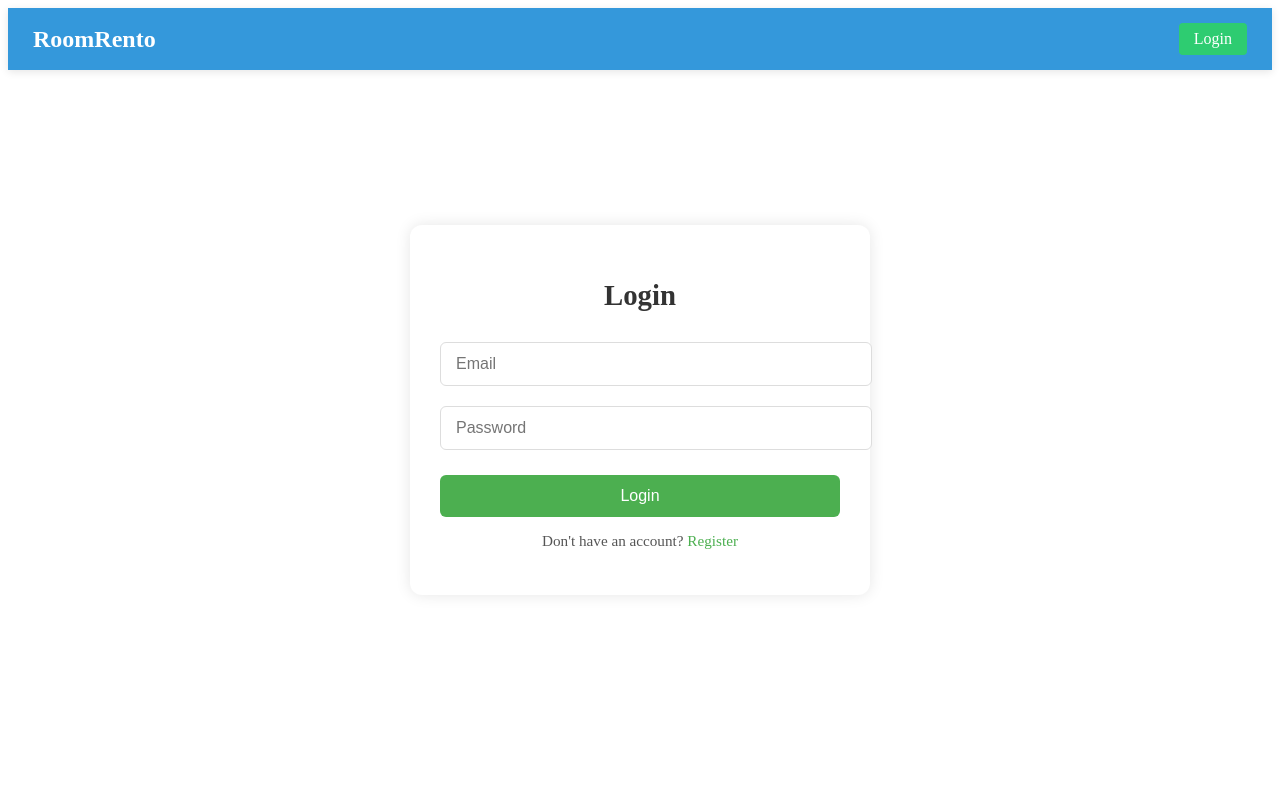
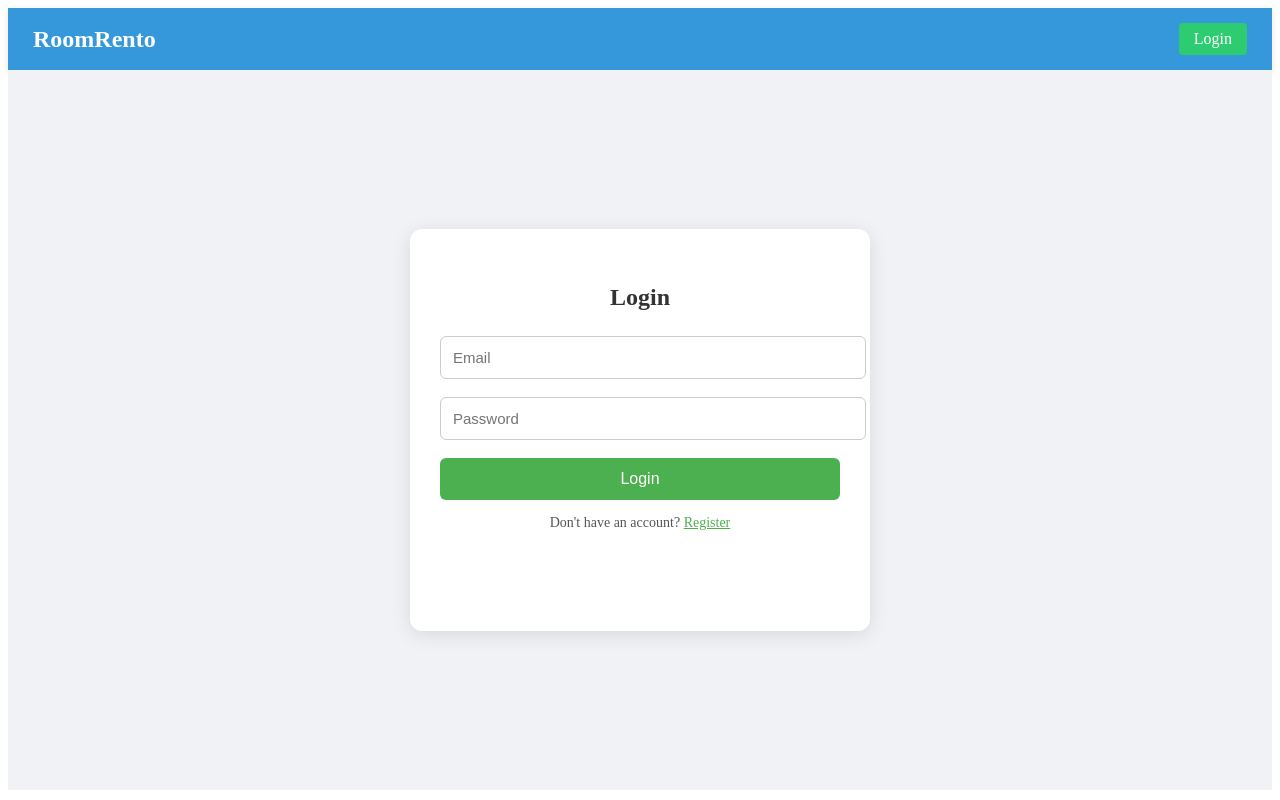
Before and after one commit to Anshmalik94/RoomRento, a React (Create React App) app in the folder client/: page /login in a window 1280 px wide. Built offline with nearby package versions, Linux system fonts and the light colour scheme.

Commit message:
gmail google login

```diff
--- a/client/package.json
+++ b/client/package.json
@@ -3,11 +3,13 @@
   "version": "0.1.0",
   "private": true,
   "dependencies": {
+    "@react-oauth/google": "^0.12.2",
     "@testing-library/dom": "^10.4.0",
     "@testing-library/jest-dom": "^6.6.3",
     "@testing-library/react": "^16.3.0",
     "@testing-library/user-event": "^13.5.0",
     "axios": "^1.10.0",
+    "jwt-decode": "^4.0.0",
     "react": "^19.1.0",
     "react-dom": "^19.1.0",
     "react-router-dom": "^7.6.3",
--- a/client/src/components/AuthForm.css
+++ b/client/src/components/AuthForm.css
@@ -2,72 +2,86 @@
   display: flex;
   justify-content: center;
   align-items: center;
-  min-height: 80vh;
+  min-height: 85vh;
+  background-color: #f0f2f5;
   padding: 20px;
 }
 
 .auth-form {
   background: #fff;
-  padding: 30px;
+  padding: 35px 30px;
   border-radius: 12px;
   width: 100%;
   max-width: 400px;
-  box-shadow: 0 0 15px rgba(0,0,0,0.1);
-  text-align: center;
+  box-shadow: 0 4px 20px rgba(0, 0, 0, 0.1);
 }
 
 .auth-form h2 {
-  margin-bottom: 20px;
-  font-size: 1.8rem;
+  text-align: center;
+  margin-bottom: 25px;
   color: #333;
+  font-size: 24px;
 }
 
-.auth-form input,
-.auth-form select {
+.auth-form select,
+.auth-form input {
   width: 100%;
-  padding: 12px 15px;
-  margin: 10px 0;
-  border: 1px solid #ddd;
+  padding: 12px;
+  margin-bottom: 18px;
+  border: 1px solid #ccc;
   border-radius: 6px;
-  font-size: 1rem;
-  outline: none;
+  font-size: 15px;
+  transition: border 0.3s;
 }
 
-.auth-form input:focus,
-.auth-form select:focus {
-  border-color: #4CAF50;
-  box-shadow: 0 0 5px rgba(76, 175, 80, 0.4);
+.auth-form select:focus,
+.auth-form input:focus {
+  border-color: #4caf50;
+  outline: none;
 }
 
 .auth-form button {
   width: 100%;
   padding: 12px;
-  background: #4CAF50;
-  color: #fff;
+  background-color: #4caf50;
+  color: white;
   border: none;
   border-radius: 6px;
-  font-size: 1rem;
+  font-size: 16px;
   cursor: pointer;
-  margin-top: 15px;
-  transition: background 0.3s;
+  transition: background-color 0.3s;
 }
 
 .auth-form button:hover {
-  background: #45a049;
+  background-color: #43a047;
 }
 
 .toggle-text {
+  text-align: center;
   margin-top: 15px;
-  font-size: 0.95rem;
+  font-size: 14px;
   color: #555;
 }
 
 .toggle-text span {
-  color: #4CAF50;
+  color: #4caf50;
   cursor: pointer;
-  font-weight: 500;
+  text-decoration: underline;
 }
 
-.toggle-text span:hover {
-  text-decoration: underline;
+.google-btn {
+  margin-top: 25px;
+  display: flex;
+  justify-content: center;
 }
+
+/* Responsive */
+@media (max-width: 500px) {
+  .auth-form {
+    padding: 25px 20px;
+  }
+
+  .auth-form h2 {
+    font-size: 20px;
+  }
+}
--- a/client/src/components/AuthForm.js
+++ b/client/src/components/AuthForm.js
@@ -3,14 +3,12 @@ import axios from "axios";
 import BASE_URL from "../config";
 import "./AuthForm.css";
 import { useNavigate } from "react-router-dom";
+import { GoogleLogin } from "@react-oauth/google";
+import { jwtDecode } from "jwt-decode";
 
 function AuthForm({ setToken }) {
   const [isLogin, setIsLogin] = useState(true);
-  const [formData, setFormData] = useState({
-    email: "",
-    password: "",
-    role: "renter", // Default role
-  });
+  const [formData, setFormData] = useState({ email: "", password: "", role: "renter" });
   const navigate = useNavigate();
 
   const handleChange = (e) =>
@@ -24,12 +22,31 @@ function AuthForm({ setToken }) {
       const res = await axios.post(`${BASE_URL}${endpoint}`, formData);
       setToken(res.data.token);
       localStorage.setItem("token", res.data.token);
-      localStorage.setItem("role", res.data.role); // ✅ Role also stored
+      localStorage.setItem("role", res.data.role);
       alert(isLogin ? "Login Successful!" : "Registration Successful!");
       navigate("/");
     } catch (err) {
       console.log(err);
-      alert(err.response?.data?.msg || "Failed, please try again.");
+      alert("Failed, please try again.");
+    }
+  };
+
+  const handleGoogleSuccess = async (credentialResponse) => {
+    try {
+      const decoded = jwtDecode(credentialResponse.credential);
+      const res = await axios.post(`${BASE_URL}/auth/google-login`, {
+        email: decoded.email,
+        name: decoded.name,
+      });
+
+      setToken(res.data.token);
+      localStorage.setItem("token", res.data.token);
+      localStorage.setItem("role", res.data.role);
+      alert("Google Login Successful!");
+      navigate("/");
+    } catch (err) {
+      console.log(err);
+      alert("Google Login Failed");
     }
   };
 
@@ -37,24 +54,6 @@ function AuthForm({ setToken }) {
     <div className="auth-container">
       <form className="auth-form" onSubmit={handleSubmit}>
         <h2>{isLogin ? "Login" : "Register"}</h2>
-
-        <input
-          type="email"
-          name="email"
-          placeholder="Email"
-          value={formData.email}
-          onChange={handleChange}
-          required
-        />
-
-        <input
-          type="password"
-          name="password"
-          placeholder="Password"
-          value={formData.password}
-          onChange={handleChange}
-          required
-        />
 
         {!isLogin && (
           <select
@@ -68,6 +67,22 @@ function AuthForm({ setToken }) {
           </select>
         )}
 
+        <input
+          type="email"
+          name="email"
+          placeholder="Email"
+          onChange={handleChange}
+          required
+        />
+
+        <input
+          type="password"
+          name="password"
+          placeholder="Password"
+          onChange={handleChange}
+          required
+        />
+
         <button type="submit">{isLogin ? "Login" : "Register"}</button>
 
         <p className="toggle-text">
@@ -76,6 +91,10 @@ function AuthForm({ setToken }) {
             {isLogin ? "Register" : "Login"}
           </span>
         </p>
+
+        <div className="google-btn">
+          <GoogleLogin onSuccess={handleGoogleSuccess} onError={() => alert("Google Login Failed")} />
+        </div>
       </form>
     </div>
   );
--- a/client/src/index.js
+++ b/client/src/index.js
@@ -1,6 +1,11 @@
 import React from 'react';
 import ReactDOM from 'react-dom/client';
 import App from './App';
+import { GoogleOAuthProvider } from '@react-oauth/google';
 
 const root = ReactDOM.createRoot(document.getElementById('root'));
-root.render(<App />);
+root.render(
+  <GoogleOAuthProvider clientId="632276644882-rnbq8prpeepluvtvpdqt0b0hie1rtr2b.apps.googleusercontent.com">
+    <App />
+  </GoogleOAuthProvider>
+);
```
Also changed, not shown: 1 other file (tests, documents, lock files or other folders).
